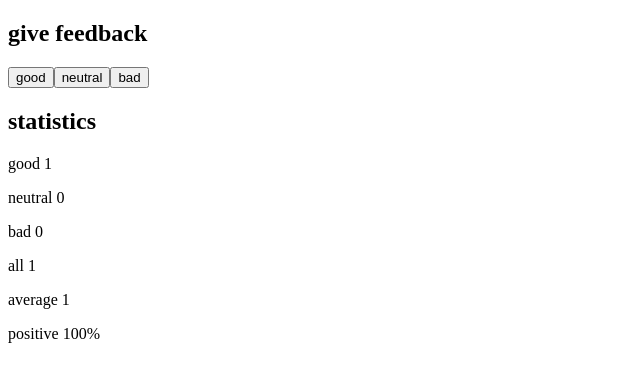
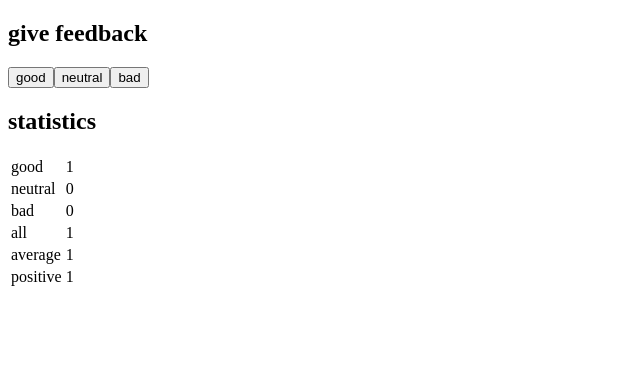
Before and after one commit to wilson-diaz/fullstackopen, a React (Create React App) app in the folder part1/unicafe/: page / in a window 1280 px wide. Both pictures are taken after a click on the button "good". Shown: the top 382 px of the page, without its empty margins (0-640 px from the left). Built offline with nearby package versions, Linux system fonts and the light colour scheme.

Commit message:
1.11: stats with table

```diff
--- a/part1/unicafe/src/App.js
+++ b/part1/unicafe/src/App.js
@@ -16,7 +16,10 @@ const Feedback = ({btnHandler}) => (
 )
 
 const Statistic = ({statText, statValue}) => (
-  <p>{statText} {statValue}</p>
+  <tr>
+    <td>{statText}</td>
+    <td>{statValue}</td>
+  </tr>
 )
 
 const Statistics = ({good, neutral, bad}) => {
@@ -24,12 +27,16 @@ const Statistics = ({good, neutral, bad}) => {
   return (
     <>
         <h2>statistics</h2>
-        <Statistic statText={"good"} statValue={good} />
-        <Statistic statText={"neutral"} statValue={neutral} />
-        <Statistic statText={"bad"} statValue={bad} />
-        <Statistic statText={"all"} statValue={total} />
-        <Statistic statText={"average"} statValue={(good - bad) / total || 0} />
-        <Statistic statText={"positive"} statValue={((good / total || 0) * 100) + "%"} />
+        <table>
+          <tbody>
+            <Statistic statText={"good"} statValue={good} />
+            <Statistic statText={"neutral"} statValue={neutral} />
+            <Statistic statText={"bad"} statValue={bad} />
+            <Statistic statText={"all"} statValue={total} />
+            <Statistic statText={"average"} statValue={(good - bad) / total || 0} />
+            <Statistic statText={"positive"} statValue={good / total || 0} />
+          </tbody>
+        </table>
     </>
    )
 }
```
